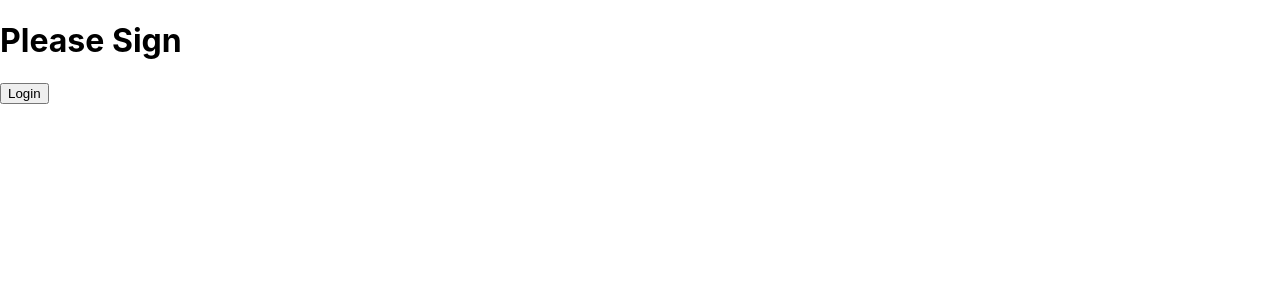
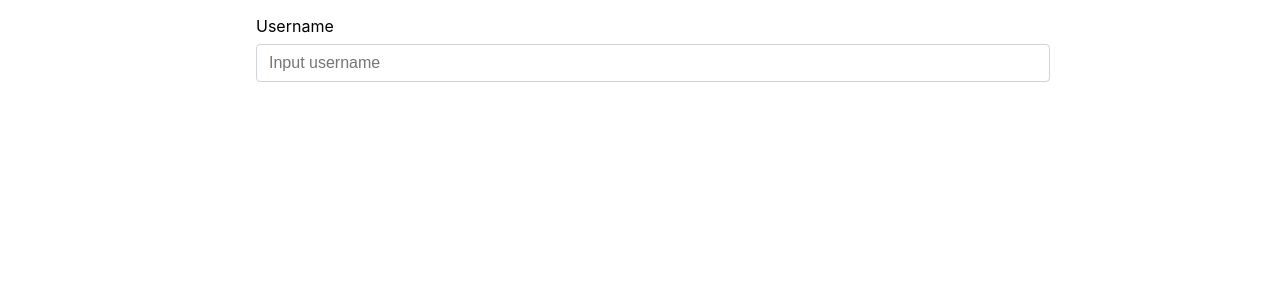
Before and after one commit to demo-dumbways/ebook-code-results-stage-2, a React (Create React App) app: page / in a window 1280 px wide. Shown: the top 300 px of the page. Built offline with nearby package versions, Linux system fonts and the light colour scheme.

Commit message:
1 frontend reactjs advance

```diff
--- a/src/App.js
+++ b/src/App.js
@@ -1,32 +1,9 @@
-import { useState } from 'react';
+import Form from './components/Form';
 
-function PrivatePage(props) {
+function App() {
   return (
     <div>
-      <h1>Welcome</h1>
-      <button onClick={props.logout}>Logout</button>
-    </div>
-  );
-}
-
-function GuestPage(props) {
-  return (
-    <div>
-      <h1>Please Sign</h1>
-      <button onClick={props.login}>Login</button>
-    </div>
-  );
-}
-
-function App() {
-  const [isLoggedin, setIsLoggedin] = useState(false);
-  return (
-    <div>
-      {isLoggedin ? (
-        <PrivatePage logout={() => setIsLoggedin(!isLoggedin)} />
-      ) : (
-        <GuestPage login={() => setIsLoggedin(!isLoggedin)} />
-      )}
+      <Form />
     </div>
   );
 }
--- /dev/null
+++ b/src/components/Form.js
@@ -0,0 +1,42 @@
+const styles = {
+    form: {
+        margin: '16px 20% 0',
+    },
+    formGroup: {
+        marginBottom: '16px',
+    },
+    formLabel: {
+        marginBottom: '8px',
+        display: 'inline-block',
+    },
+    formInput: {
+        display: 'block',
+        width: '100%',
+        padding: '.375rem .75rem',
+        fontSize: '1rem',
+        lineHeight: 1.5,
+        color: '#212529',
+        backgroundColor: '#fff',
+        border: '1px solid #ced4da',
+        borderRadius: '.25rem',
+    },
+};
+
+function Form() {
+    return (
+        <form style={styles.form}>
+        <div style={styles.formGroup}>
+            <label htmlFor="username" style={styles.formLabel}>
+            Username
+            </label>
+            <input
+            id="username"
+            placeholder="Input username"
+            style={styles.formInput}
+            />
+        </div>
+        </form>
+    );
+}
+
+export default Form;
```
Also changed, not shown: 1 other file (tests, documents, lock files or other folders).
